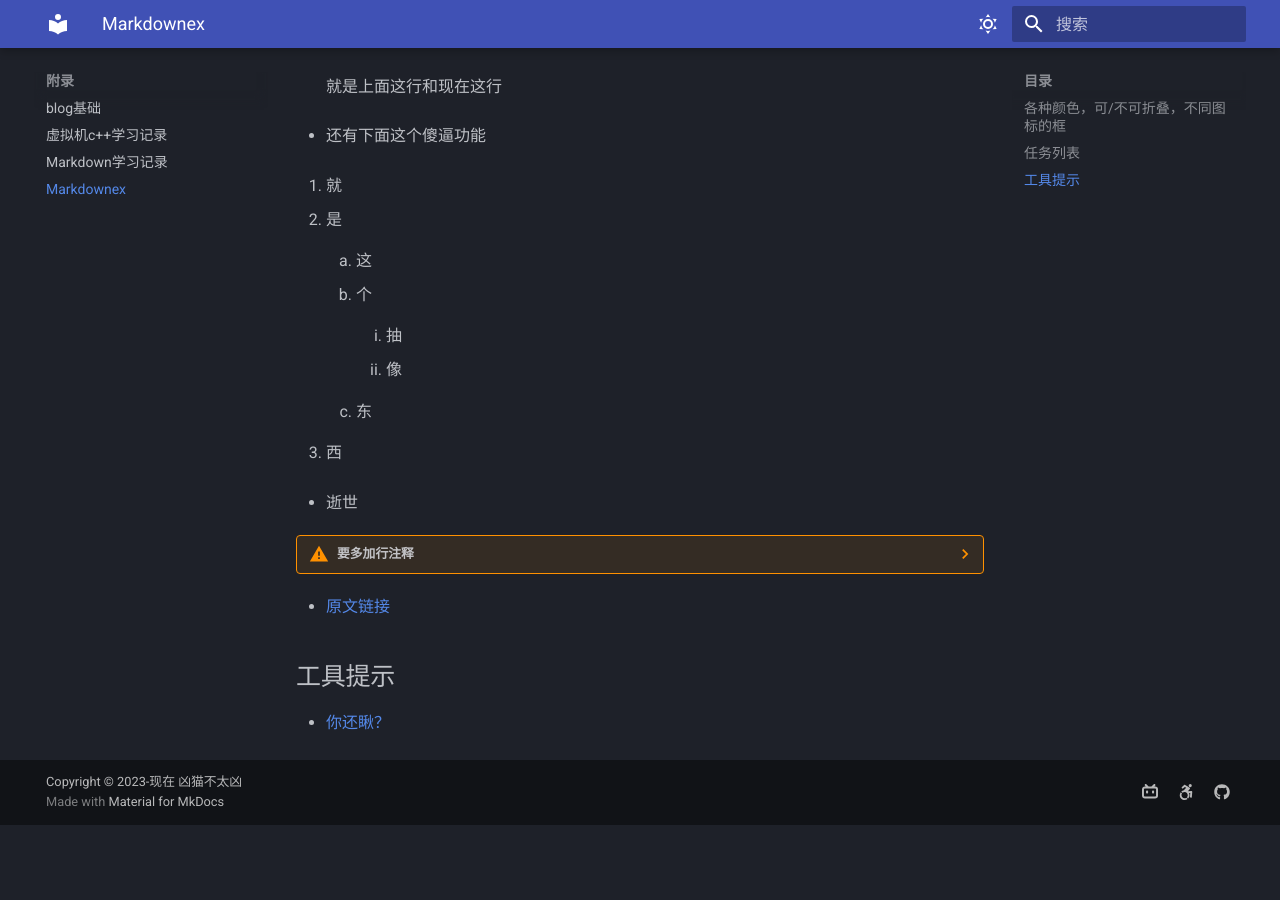
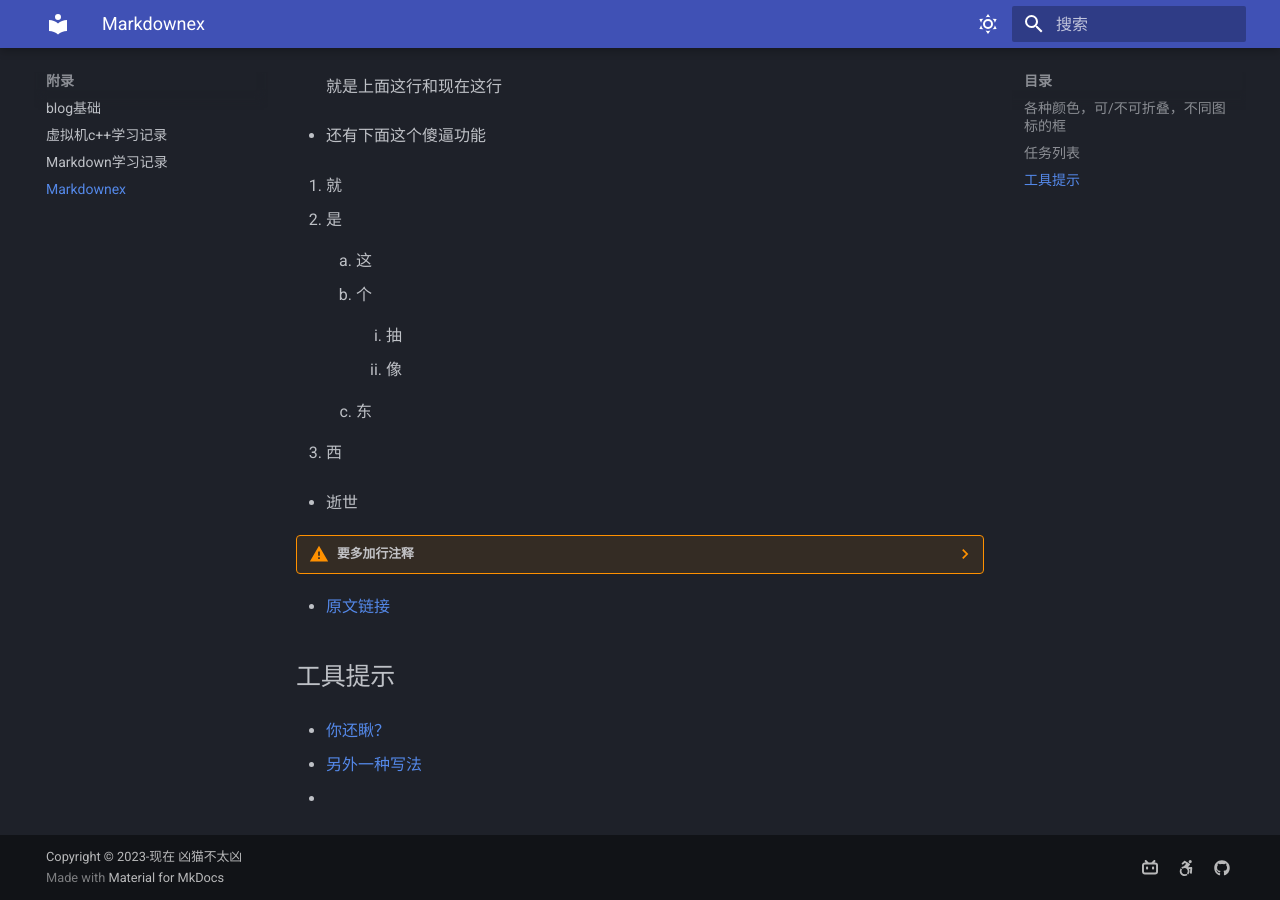
Before and after one commit to Xmbtx/xmbtx-blog, an MkDocs documentation site: the page built from docs/mkd/mkdex.md, in a window 1280 px wide and 900 px high, scrolled down 647 px. Built offline with MkDocs 1.6.1 and Material for MkDocs 9.7.7, drawn with Linux system fonts in a browser that asks for light colours; before the commit the page ends 1472 px from its top, so only the background shows below that.

Commit message:
2023-11-15_13:59:41 update

```diff
--- a/docs/mkd/mkdex.md
+++ b/docs/mkd/mkdex.md
@@ -57,3 +57,7 @@
 ## 工具提示
 
 - [你还瞅？](https://www.bilibili.com/video/BV1hq4y1s7VH/?spm_id_from=333.337.search-card.all.click "你被骗了")
+
+- [另外一种写法][111]
+
+- [111]: https://www.bilibili.com/video/BV1hq4y1s7VH/?spm_id_from=333.337.search-card.all.click "你又被骗了"
```
